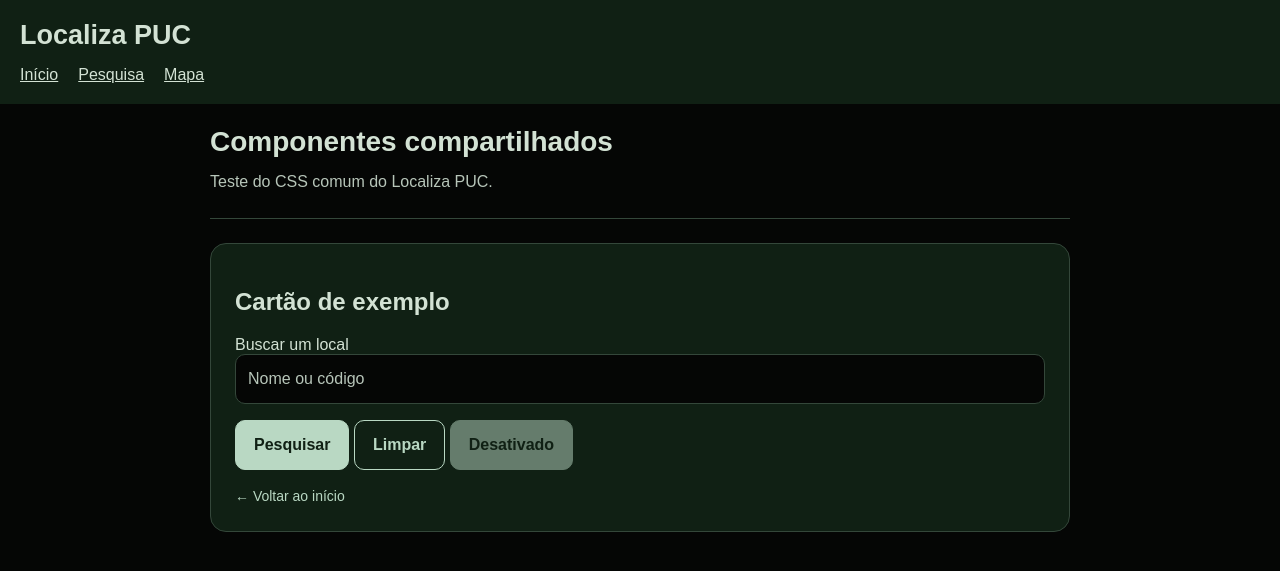
After one commit to sombercrane/ENG4021-33D-2026.2-repo-grupo-6, a Django app: page /teste-base/ in a window 1280 px wide. The commit adds this page. Shown: the top 571 px of the page. Run offline with Django 5.2, Linux system fonts and the light colour scheme.

Commit message:
Adiciona estilos compartilhados para botoes campos cartoes e cabecalhos, e add teste_base.html

```diff
--- a/Aplicativo/config/urls.py
+++ b/Aplicativo/config/urls.py
@@ -40,4 +40,5 @@ urlpatterns = [
     path('pesquisa-sala/', views.pesquisa_sala, name='pesquisa_sala'),
     path('auditorio-rdc/', views.auditorio_rdc, name='auditorio_rdc'),
     path('auditorio-kennedy/', views.auditorio_kennedy, name='auditorio_kennedy'),
+    path('teste-base/', views.teste_base, name='teste_base'),
 ]
--- a/Aplicativo/dados/views.py
+++ b/Aplicativo/dados/views.py
@@ -176,3 +176,6 @@ def auditorio_rdc(request):
 
 def auditorio_kennedy(request):
     return render(request, 'HTML aud kennedy')
+
+def teste_base(request):
+    return render(request, 'teste_base.html')
--- a/Aplicativo/static/css/base.css
+++ b/Aplicativo/static/css/base.css
@@ -48,3 +48,107 @@ body {
     background-color: #d3e2d4;
     color: #050605;
 }
+/* Botões */
+.botao {
+    display: inline-block;
+    box-sizing: border-box;
+    padding: 12px 18px;
+    border: 1px solid #b9d8c3;
+    border-radius: 10px;
+    background-color: #b9d8c3;
+    color: #102014;
+    font: inherit;
+    font-weight: bold;
+    line-height: 1.5;
+    text-align: center;
+    text-decoration: none;
+    cursor: pointer;
+}
+
+.botao:hover {
+    background-color: #c6dccd;
+}
+
+.botao-secundario {
+    background-color: transparent;
+    color: #b9d8c3;
+}
+
+.botao-secundario:hover {
+    background-color: #203929;
+}
+
+.botao:disabled {
+    opacity: 0.5;
+    cursor: not-allowed;
+}
+
+/* Campos de texto e seleção */
+.campo {
+    box-sizing: border-box;
+    width: 100%;
+    padding: 12px;
+    border: 1px solid #34473a;
+    border-radius: 10px;
+    background-color: #050605;
+    color: #d3e2d4;
+    font: inherit;
+    line-height: 1.5;
+}
+
+.campo::placeholder {
+    color: #b7c5b9;
+}
+
+/* Cartões */
+.cartao {
+    box-sizing: border-box;
+    padding: 24px;
+    border: 1px solid #34473a;
+    border-radius: 16px;
+    background-color: #102014;
+    color: #d3e2d4;
+}
+
+/* Cabeçalhos do conteúdo */
+.cabecalho-pagina {
+    margin-bottom: 24px;
+    padding-bottom: 24px;
+    border-bottom: 1px solid #34473a;
+}
+
+.cabecalho-pagina h1 {
+    margin: 0;
+    font-size: 28px;
+    line-height: 1.3;
+    overflow-wrap: anywhere;
+}
+
+.cabecalho-pagina p {
+    margin: 10px 0 0;
+    color: #b7c5b9;
+    line-height: 1.5;
+}
+
+/* Links de navegação dentro do conteúdo */
+.link-voltar {
+    display: inline-block;
+    color: #b9d8c3;
+    font-size: 14px;
+    line-height: 1.5;
+    text-decoration: none;
+}
+
+.link-voltar:hover {
+    text-decoration: underline;
+}
+
+/* Destaque ao navegar com o teclado */
+.botao:focus-visible,
+.campo:focus-visible,
+.link-voltar:focus-visible,
+.site-navegacao a:focus-visible,
+.site-marca:focus-visible {
+    outline: 2px solid #b9d8c3;
+    outline-offset: 4px;
+}
--- /dev/null
+++ b/Aplicativo/templates/teste_base.html
@@ -0,0 +1,34 @@
+{% extends "base.html" %}
+
+{% block titulo %}Teste dos componentes{% endblock %}
+
+{% block conteudo %}
+<div class="cabecalho-pagina">
+    <h1>Componentes compartilhados</h1>
+    <p>Teste do CSS comum do Localiza PUC.</p>
+</div>
+
+<article class="cartao">
+    <h2>Cartão de exemplo</h2>
+
+    <label for="busca">Buscar um local</label>
+    <input
+        class="campo"
+        id="busca"
+        type="search"
+        placeholder="Nome ou código"
+    >
+
+    <p>
+        <button class="botao" type="button">Pesquisar</button>
+        <button class="botao botao-secundario" type="button">
+            Limpar
+        </button>
+        <button class="botao" type="button" disabled>
+            Desativado
+        </button>
+    </p>
+
+    <a class="link-voltar" href="{% url 'home' %}">← Voltar ao início</a>
+</article>
+{% endblock %}
```
